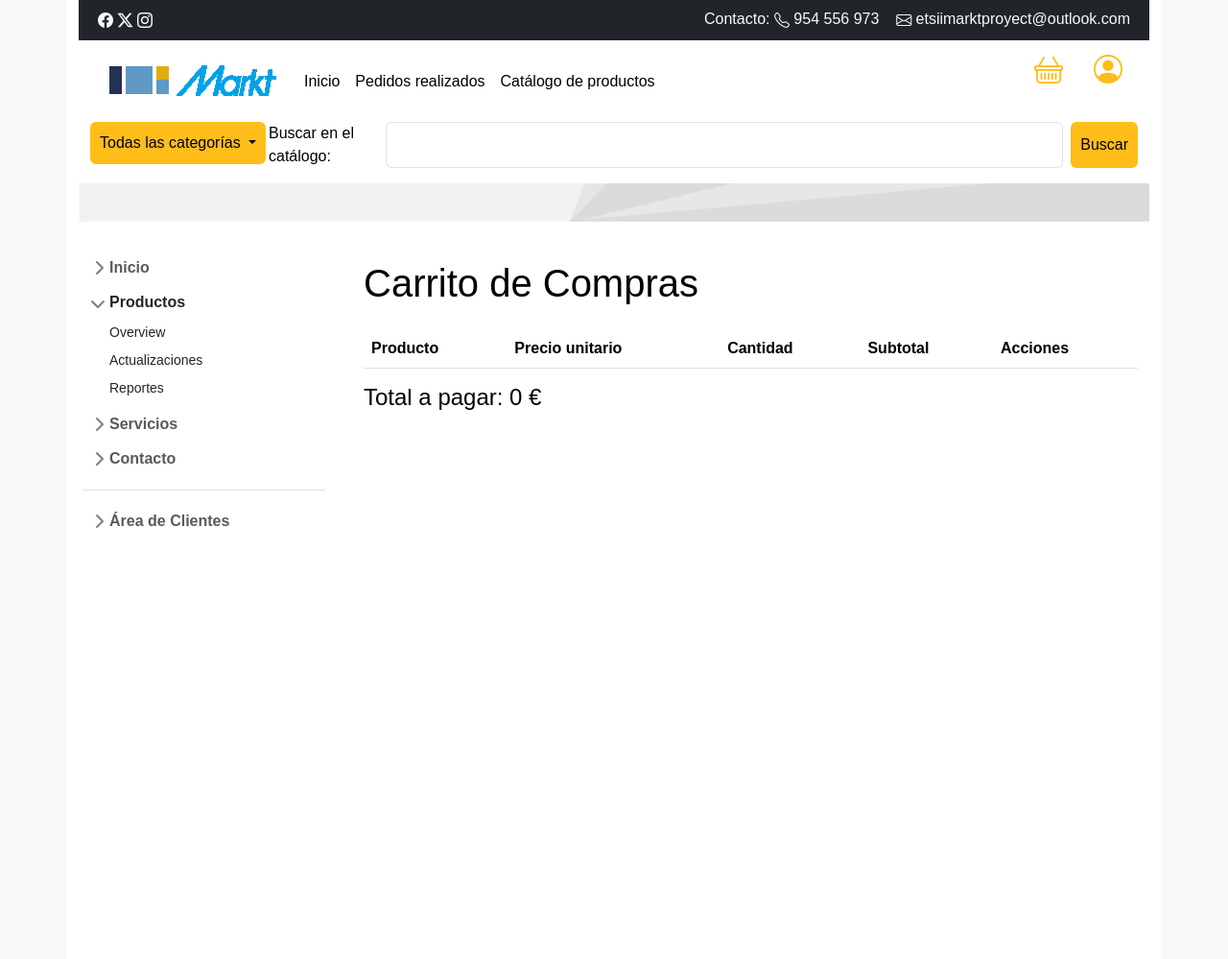
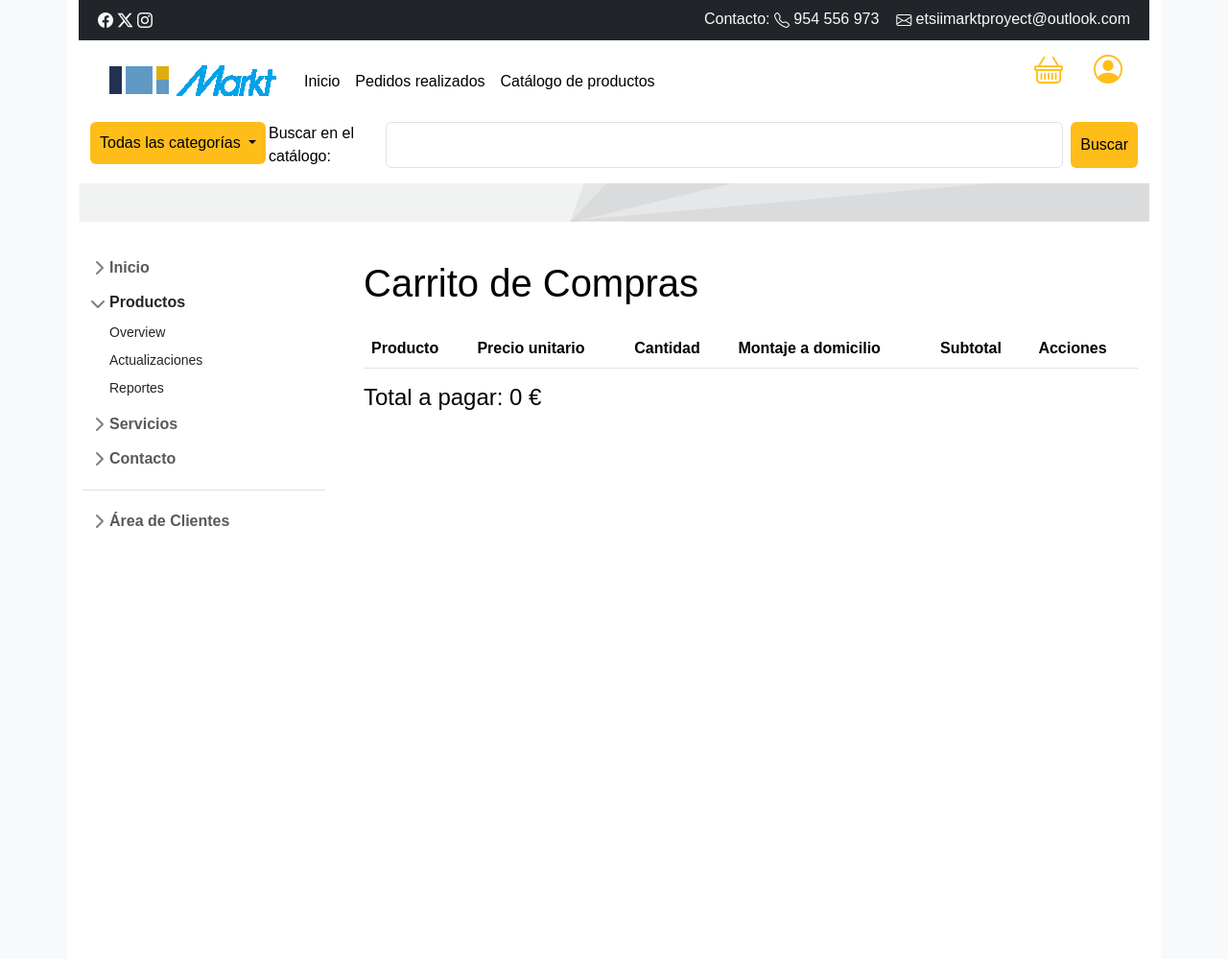
Before and after one commit to antsuagar/ETSIIMarkt, a Django app: page /productos/carrito/ in a window 1280 px wide. Shown: the top 999 px of the page at 96% size. Run offline with Django 4.2, Linux system fonts and the light colour scheme; data comes from the database, SQL or seed files in the repository; both versions use the stored data as it was after the commit; lists and menus that the app fills with data are empty; some libraries are stand-ins or nearby versions.

Commit message:
Añadido montaje a domicilio

```diff
--- a/EtsiiMarktProject/pedidos/models.py
+++ b/EtsiiMarktProject/pedidos/models.py
@@ -50,6 +50,7 @@ class Pedido(models.Model):
 class ProductoPedido(models.Model):
     producto = models.ForeignKey(Producto, on_delete=models.SET_NULL, null=True)
     pedido= models.ForeignKey(Pedido, on_delete=models.SET_NULL, null=True)
+    montar_domicilio= models.BooleanField(default=False)
     cantidad = models.IntegerField(default=0, null=True, blank=True)
 
     @property
--- a/EtsiiMarktProject/pedidos/views.py
+++ b/EtsiiMarktProject/pedidos/views.py
@@ -42,6 +42,7 @@ def carrito(request):
 def actualizar(request, producto_id):
     q_cantidad = request.POST.get('cantidad', '1')
     q_producto = get_object_or_404(Producto, pk=producto_id)
+    q_montar = request.POST.get('montar_domicilio','False')
 
     if request.user.is_authenticated:
         user=request.user
@@ -54,6 +55,10 @@ def actualizar(request, producto_id):
     producto_pedido, createdP= ProductoPedido.objects.get_or_create(pedido=pedido,producto=q_producto)
     q_producto.cantidad = q_producto.cantidad+(producto_pedido.cantidad-int(q_cantidad))
     producto_pedido.cantidad =q_cantidad
+    if q_montar!='False':
+        producto_pedido.montar_domicilio=True
+    else:
+        producto_pedido.montar_domicilio=q_montar
     producto_pedido.save()
     q_producto.save()
 
--- a/EtsiiMarktProject/templates/productos/carrito.html
+++ b/EtsiiMarktProject/templates/productos/carrito.html
@@ -10,6 +10,7 @@
                 <th scope="col">Producto</th>
                 <th scope="col">Precio unitario</th>
                 <th scope="col">Cantidad</th>
+                <th scope="col">Montaje a domicilio</th>
                 <th scope="col">Subtotal</th>
                 <th scope="col">Acciones</th>
             </tr>
@@ -22,7 +23,10 @@
                 <td>
                     <form action="{% url 'actualizar' item.producto.id %}" method="post" class="form-inline">
                         {% csrf_token %}
-                        <input type="number" name="cantidad" value="{{ item.cantidad }}" min="1" max="{{ item.producto.cantidad }}" class="form-control mr-2">
+                     <input type="number" name="cantidad" value="{{ item.cantidad }}" min="1" max="{{ item.producto.cantidad }}" class="form-control mr-2">
+                    </td>
+                     <td>
+                        <input type="checkbox" name="montar_domicilio" {% if item.montar_domicilio %} checked {% endif %}>
                         <button type="submit" class="btn btn-sm btn-primary">Actualizar</button>
                     </form>
                 </td>
```
Also changed, not shown: EtsiiMarktProject/db.sqlite3, EtsiiMarktProject/pedidos/migrations/0004_productopedido_montar_domicilio.py (added).
